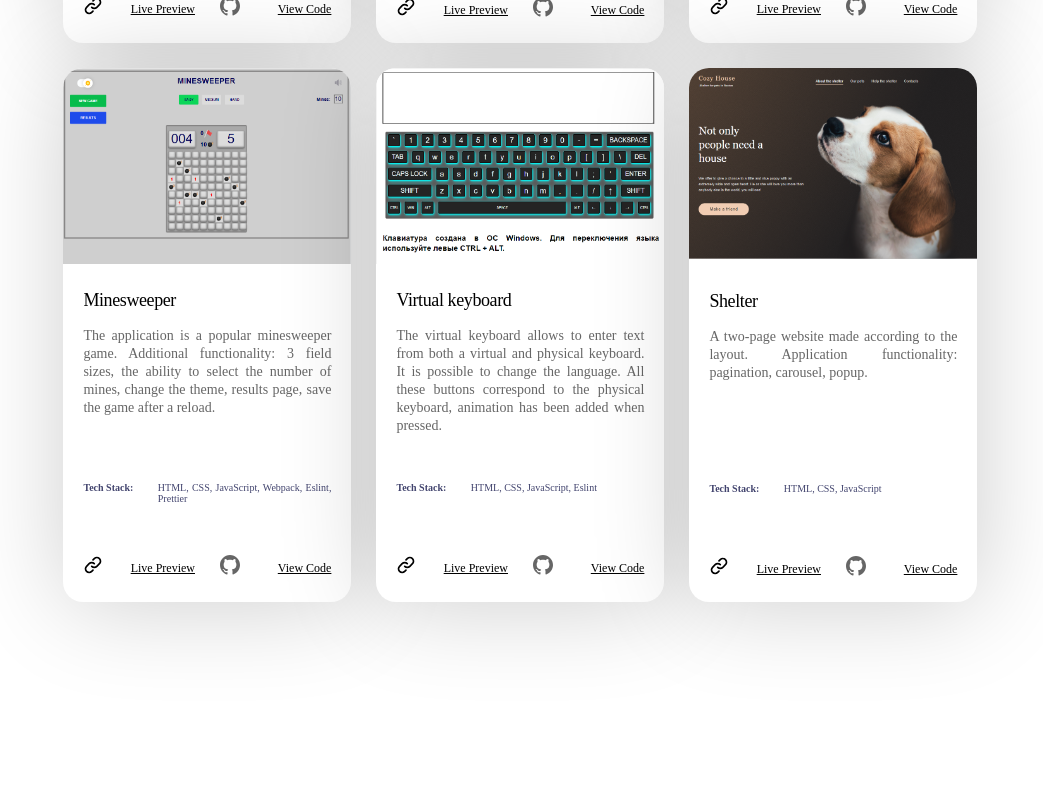
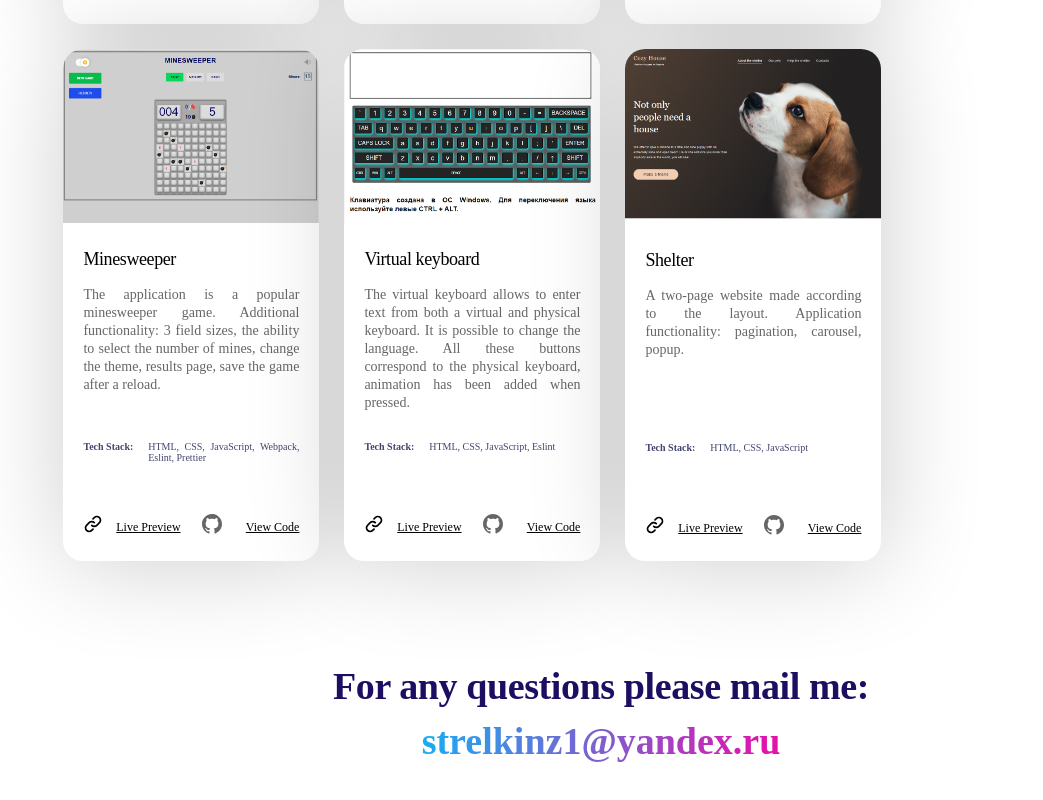
Before and after one commit to AnastasiyaAlisenok/a1-test, a React (Create React App) app: page / in a window 1280 px wide. Shown: the part 2519-3319 px from the top of the page, without its empty margins (39-1082 px from the left). Before the commit the page ends 3281 px from the top, so only its background shows below. Built offline with nearby package versions, Linux system fonts and the light colour scheme.

Commit message:
feat: add mail me section

```diff
--- a/src/App.tsx
+++ b/src/App.tsx
@@ -5,6 +5,7 @@ import GreetingSection from "./containers/GreetingSection/GreetingSection";
 import AboutMeSection from "./containers/AboutMeSection/AboutMeSection";
 import StackSection from "./containers/StackSection/StackSection";
 import ProjectsSection from "./containers/ProjectsSection/ProjectsSection";
+import MailSection from "./containers/MailSection/MailSection";
 
 const App = (): JSX.Element => {
   return (
@@ -14,6 +15,7 @@ const App = (): JSX.Element => {
       <AboutMeSection />
       <StackSection />
       <ProjectsSection />
+      <MailSection />
     </>
   );
 };
--- a/src/components/Projectcard/Projectcard.tsx
+++ b/src/components/Projectcard/Projectcard.tsx
@@ -17,7 +17,7 @@ interface ProjectCardType {
 }
 
 const CardContainer = styled.div`
-  width: 18rem;
+  width: 16rem;
   border-radius: 20px;
   background: #fff;
   box-shadow: 2px 2px 100px 0px rgba(0, 0, 0, 0.2);
--- a/src/containers/GreetingSection/GreetingText/GreetingText.tsx
+++ b/src/containers/GreetingSection/GreetingText/GreetingText.tsx
@@ -14,7 +14,7 @@ const TitleText = styled.h1`
   text-align: left;
 `;
 
-const GradientText = styled.span`
+export const GradientText = styled.span`
   background: var(
     --Gradient-Heading,
     linear-gradient(90deg, #13b0f5 -2.06%, #e70faa 100%)
--- /dev/null
+++ b/src/containers/MailSection/MailSection.tsx
@@ -0,0 +1,35 @@
+import React from "react";
+import { Title } from "../../components/Title/Title.styled";
+import { GradientText } from "../GreetingSection/GreetingText/GreetingText";
+import { Text } from "../../components/Text/Text.styled";
+import theme from "../../style/ThemeStyles";
+
+const MailSection = (): JSX.Element => {
+  return (
+    <section>
+      <Title
+        color="#1E0E62"
+        textAlign="center"
+        fontSize="38px"
+        fontWeight="700"
+        lineHeight="50px"
+        marginBottom="5px"
+      >
+        For any questions please mail me:
+      </Title>
+      <Text
+        color={theme.colors.linkColor}
+        fontSize="38px"
+        fontWeight="700"
+        lineHeight="50px"
+        marginBottom="100px"
+        width="100%"
+        textAlign="center"
+      >
+        <GradientText>strelkinz1@yandex.ru</GradientText>
+      </Text>
+    </section>
+  );
+};
+
+export default MailSection;
```
